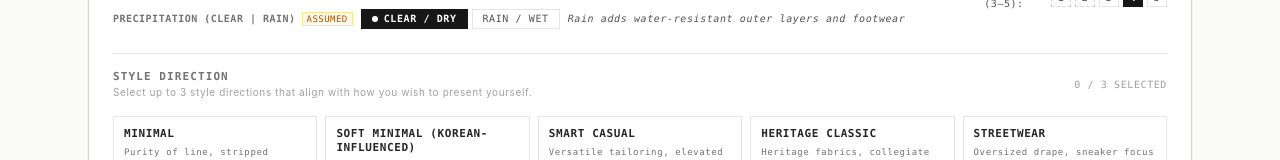
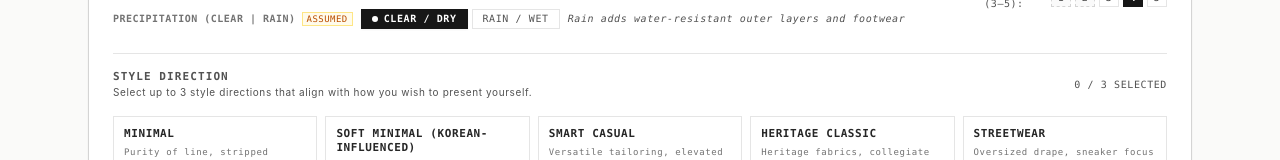
Before and after one commit to Itachi0099/VAEL, a Next.js app: page / in a window 1280 px wide. Shown: the part 405-565 px from the top of the page. Built offline with nearby package versions, Linux system fonts and the light colour scheme.

Commit message:
fix(a11y): upgrade style direction labels and selection counter to text-neutral-600 dark:text-neutral-400 for WCAG AA compliance

```diff
--- a/src/components/styling/StylePreferences.tsx
+++ b/src/components/styling/StylePreferences.tsx
@@ -39,14 +39,14 @@ export function StylePreferences({
     <div className="font-editorial-mono text-xs space-y-4">
       <div className="flex items-center justify-between">
         <div>
-          <span className="text-[11px] uppercase tracking-widest text-neutral-500 font-semibold block">
+          <span className="text-[11px] uppercase tracking-widest text-neutral-600 dark:text-neutral-400 font-semibold block">
             STYLE DIRECTION
           </span>
-          <span className="text-[10px] text-neutral-400 font-sans">
+          <span className="text-[10px] text-neutral-600 dark:text-neutral-400 font-sans">
             Select up to 3 style directions that align with how you wish to present yourself.
           </span>
         </div>
-        <span className="text-[10px] text-neutral-400">
+        <span className="text-[10px] text-neutral-600 dark:text-neutral-400 font-medium">
           {selectedStyles.length} / 3 SELECTED
         </span>
       </div>
```
